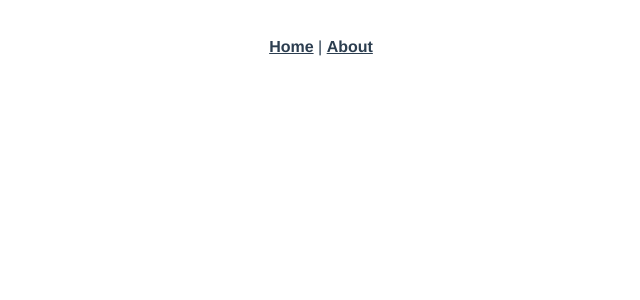
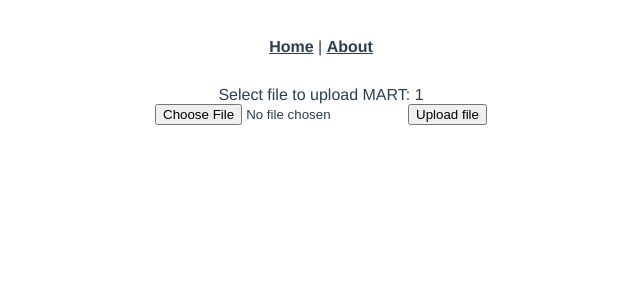
Before and after one commit to SpaceVolcanoes/receipt-analysis-frontend, a Vue app: page /receipt/1 in a window 1280 px wide. Before the commit this address had no page. Shown: the top 300 px of the page, without its empty margins (319-959 px from the left). Built offline with nearby package versions, Linux system fonts and the light colour scheme.

Commit message:
5: Proxy should be done.

```diff
--- a/src/router/index.js
+++ b/src/router/index.js
@@ -1,5 +1,6 @@
 import { createRouter, createWebHistory } from "vue-router";
 import Home from "../views/Home.vue";
+import Receipt from "../views/Receipt.vue";
 
 const routes = [
   {
@@ -16,6 +17,11 @@ const routes = [
     component: function() {
       return import(/* webpackChunkName: "about" */ "../views/About.vue");
     }
+  },
+  {
+    path: "/receipt/:id",
+    name: "Receipt",
+    component: Receipt
   }
 ];
 
--- /dev/null
+++ b/src/views/Receipt.vue
@@ -0,0 +1,14 @@
+<template>
+  Select file to upload MART:
+  {{ $route.params.id }}
+  <form action="">
+    <input type="file" name="fileToUpload" id="fileToUpload">
+    <input type="submit" value="Upload file" name="submit">
+  </form>
+</template>
+
+<script>
+export default {
+  name: "Receipt"
+};
+</script>
--- /dev/null
+++ b/vue.config.js
@@ -0,0 +1,6 @@
+module.exports = {
+  devServer: {
+    port: 8008,
+    proxy: "http://localhost:8080"
+  }
+};
```
Also changed, not shown: 1 other file (tests, documents, lock files or other folders).
